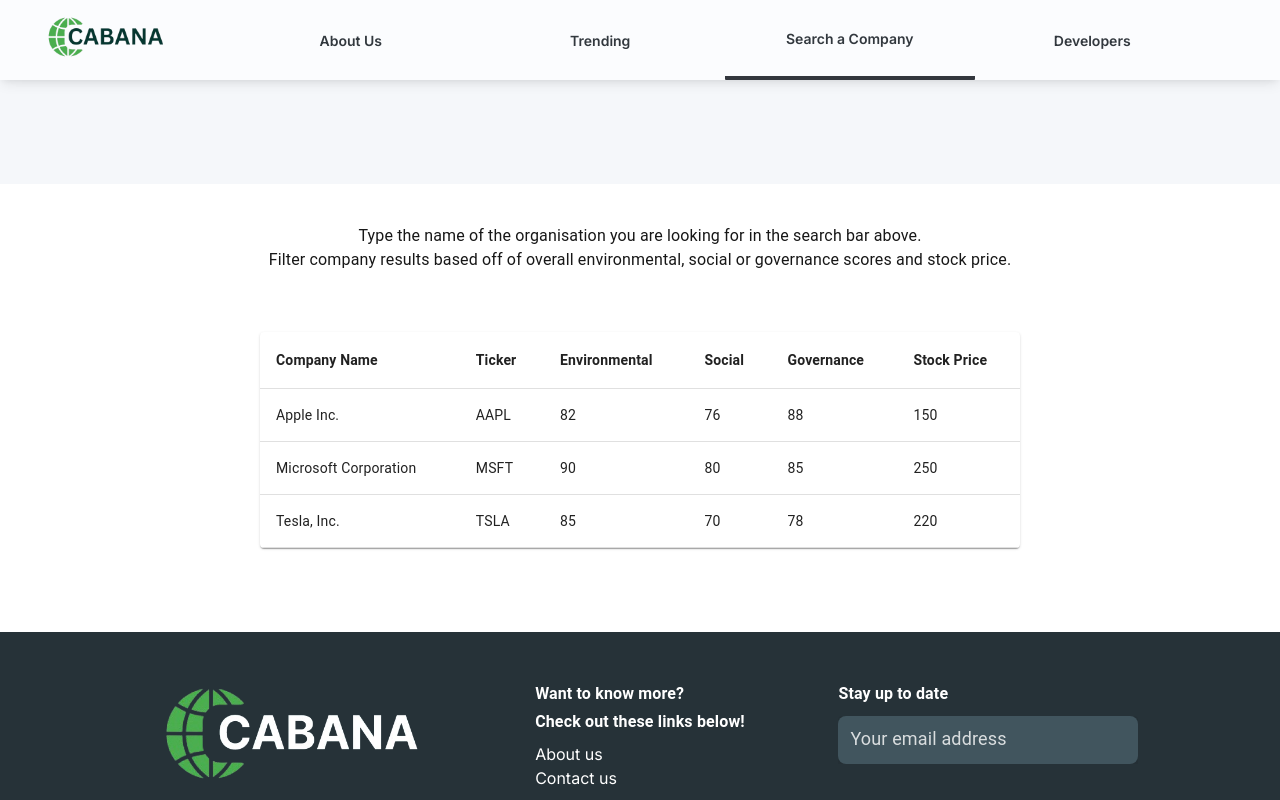
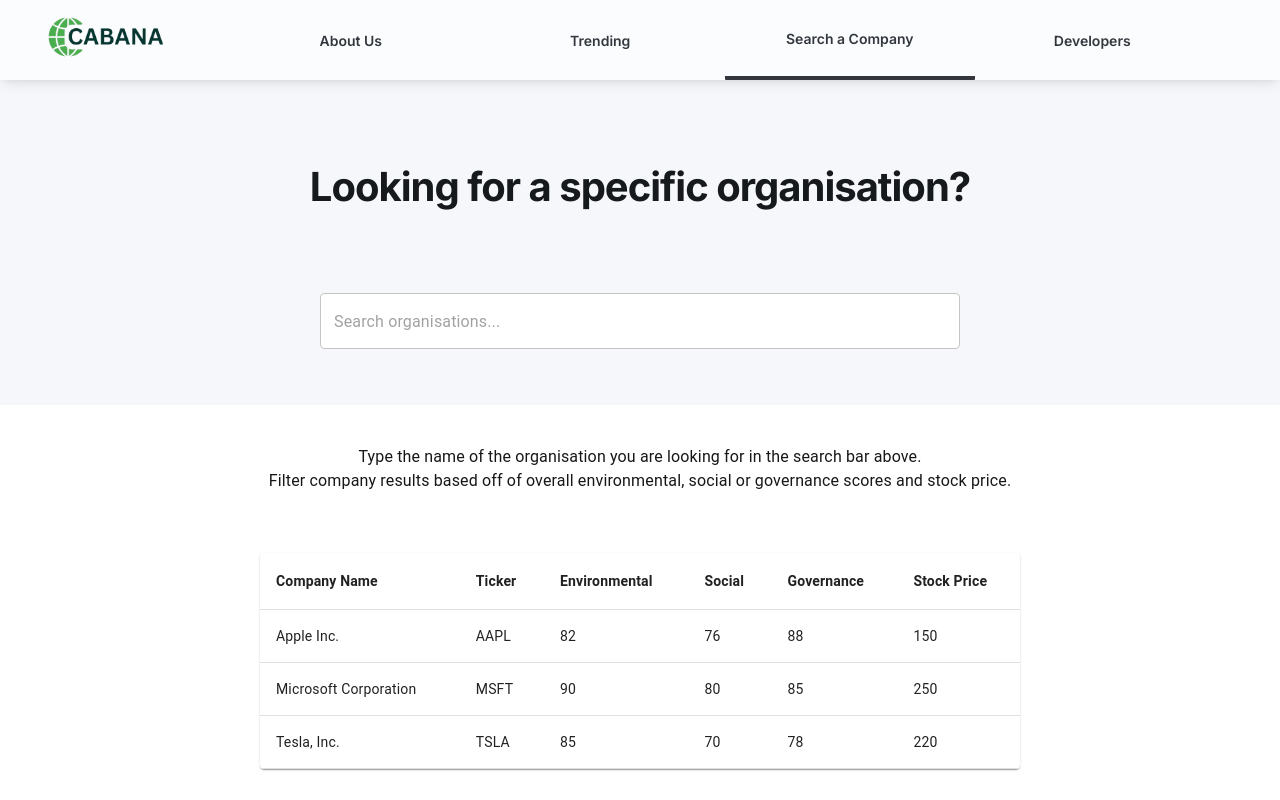
Before and after one commit to CABANA-seng3011/website, a Next.js app: page /search in a window 1280 px wide. Shown: the top 800 px of the page. Built offline with nearby package versions, Linux system fonts and the light colour scheme; some icons are missing.

Commit message:
Fixed searchbar hiding behind TitlePanel component

```diff
--- a/app/(pages)/search/page.jsx
+++ b/app/(pages)/search/page.jsx
@@ -64,27 +64,31 @@
   };
 
   return (
-    <Box>
-      <TitlePanel text="Looking for a specific organisation?">
+    <Box py={5}>
+      <TitlePanel title='Looking for a specific organisation?' />
+        <Box className='silver-bg' pb={7} display='flex' justifyContent='center'>
           <Autocomplete
+            className='white-bg'
+            mt={3}
             freeSolo
             options={comp_constants}
             getOptionLabel={(option) => option.name}
-          onInputChange={(event, value) => setSearchValue(value)}
+            onInputChange={(event, value) => setSearchValue(value)} // update search value as user types
             onKeyDown={(e) => {
               if (e.key === 'Enter') handleSearch(searchValue);
             }}
+            onBlur={() => handleSearch(searchValue)} // trigger search when input loses focus
             renderInput={(params) => (
               <TextField
                 {...params}
-              placeholder="Search organisations..."
-              variant="outlined"
-              sx={{ width: '500px' }}
-              InputProps={{
+                placeholder='Search organisations...'
+                variant='outlined'
+                sx={{ width: '50vw', borderRadius: '5px' }}
+                slotProps={{
                   ...params.InputProps,
                   sx: { borderRadius: '5px', backgroundColor: '#fff' },
                   endAdornment: (
-                  <InputAdornment position="end" onClick={() => handleSearch(searchValue)}>
+                    <InputAdornment position='end' onClick={() => handleSearch(searchValue)}>
                       <SearchIcon sx={{ color: '#81C784', cursor: 'pointer' }} />
                     </InputAdornment>
                   ),
@@ -92,7 +96,7 @@
               />
             )}
           />
-      </TitlePanel>
+        </Box>
       <Description />
       <Box mt={5} mx={30} sx={{ padding: '20px', borderRadius: '8px' }}>
         <TableContainer component={Paper}>
--- a/app/globals.css
+++ b/app/globals.css
@@ -53,6 +53,10 @@
   background-color: #81C784;
 }
 
+.white-bg {
+  background-color: #ffffff;
+}
+
 .dark-bg {
   background-color: #263238;
 }
--- a/components/TitlePanel.jsx
+++ b/components/TitlePanel.jsx
@@ -2,7 +2,7 @@
 
 export default function TitlePanel({ title, body }) {
   return (
-    <Box className='silver-bg' top={0} mb={5}>
+    <Box className='silver-bg' top={0} pb={2}>
       <Container>
         <Stack spacing={3} direction='column' textAlign='center' pb={5}>
           <Typography
```
Lines whose indentation alone changed are shown as unchanged.
